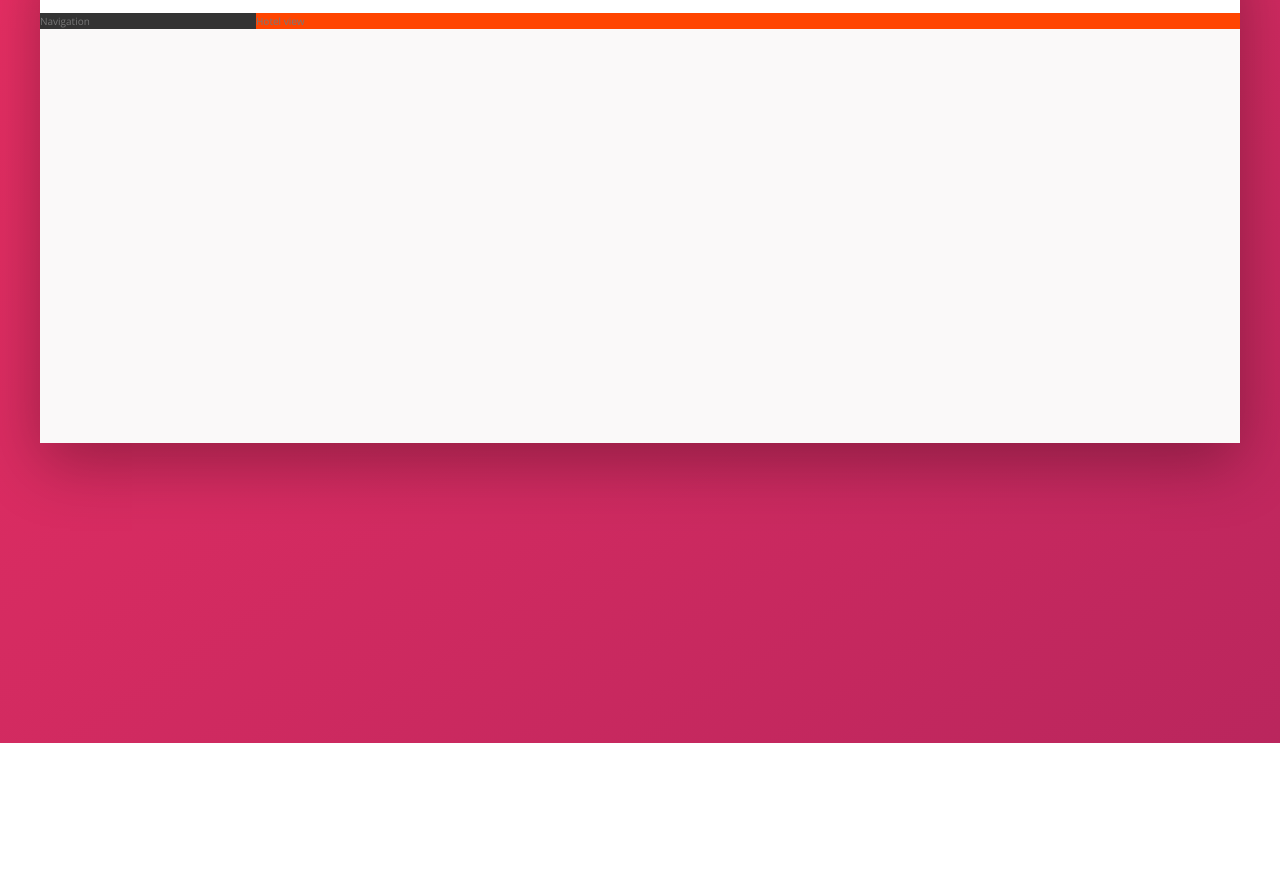
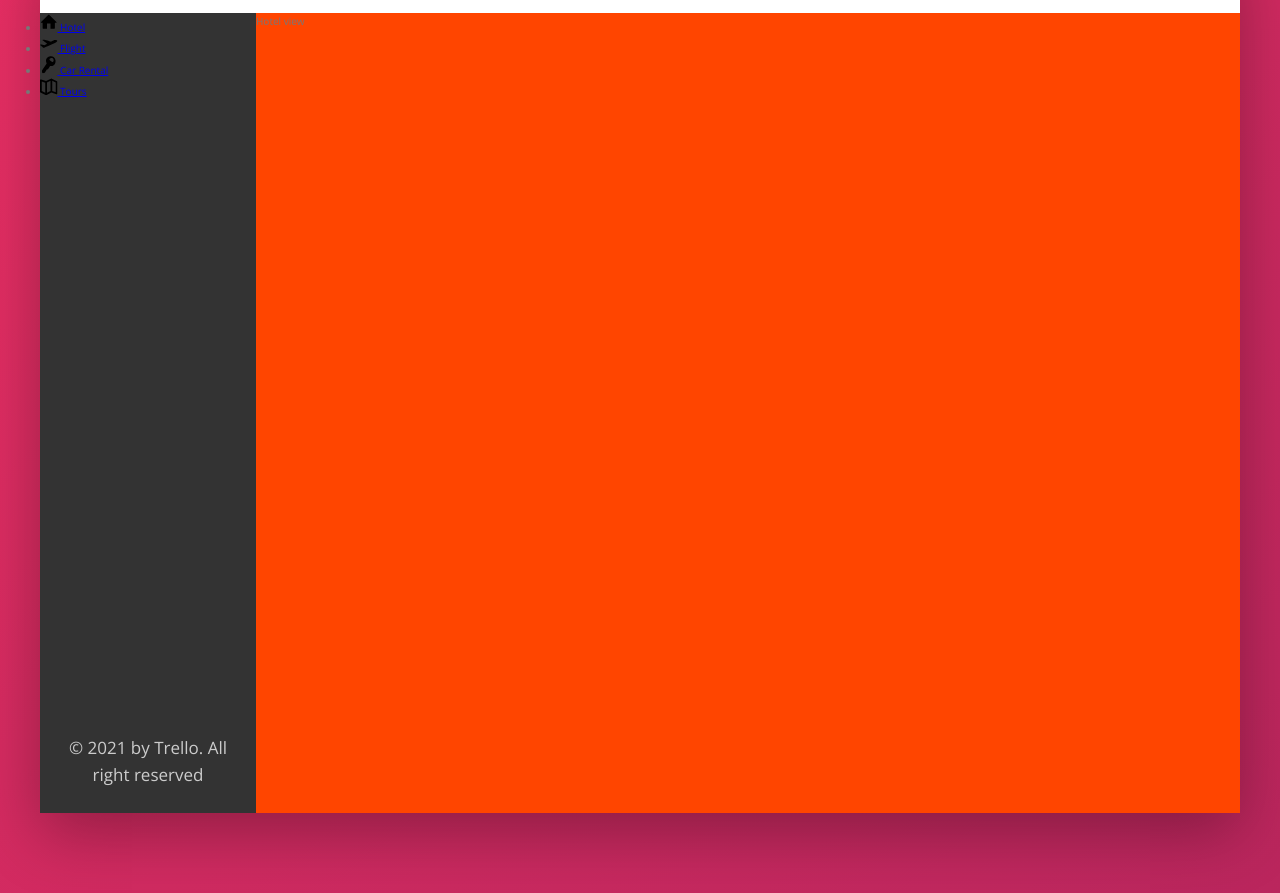
Before and after one commit to VihagaYohan/Trillo, a website: page index.html in a window 1280 px wide. Shown: the part 137-1030 px from the top of the page. Before the commit the page ends 880 px from the top, so only its background shows below. Drawn offline with nearby package versions, Linux system fonts and the light colour scheme.

Commit message:
Added basic styling to side bar

```diff
--- a/index.html
+++ b/index.html
@@ -48,8 +48,49 @@
         </header>
         <div class="content">
             <nav class="sidebar">
-                Navigation
+                <ul class="side-nav">
+                    <li class="side-nav__item">
+                        <a href="#" class="side-nav__link">
+                            <svg class="side-nav__icon">
+                                <use xlink:href="./images/sprite.svg#icon-home"></use>
+                            </svg>
+                            <span>Hotel</span>
+                        </a>
+                    </li>
+
+                    <li class="side-nav__item">
+                        <a href="#" class="side-nav__link">
+                            <svg class="side-nav__icon">
+                                <use xlink:href="./images/sprite.svg#icon-aircraft-take-off"></use>
+                            </svg>
+                            <span>Flight</span>
+                        </a>
+                    </li>
+
+                    <li class="side-nav__item">
+                        <a href="#" class="side-nav__link">
+                            <svg class="side-nav__icon">
+                                <use xlink:href="./images/sprite.svg#icon-key"></use>
+                            </svg>
+                            <span>Car Rental</span>
+                        </a>
+                    </li>
+
+                    <li class="side-nav__item">
+                        <a href="#" class="side-nav__link">
+                            <svg class="side-nav__icon">
+                                <use xlink:href="./images/sprite.svg#icon-map"></use>
+                            </svg>
+                            <span>Tours</span>
+                        </a>
+                    </li>
+                </ul>
+
+                <div class="legal">
+                    &copy; 2021 by Trello. All right reserved
+                </div>
             </nav>
+
             <main class="hotel-view">
                 Hotel view
             </main>
--- /dev/null
+++ b/sass/layout/_sidebar.scss
@@ -0,0 +1,21 @@
+.side-nav{
+    &__item{
+
+    }
+
+    &__link{
+
+    }
+
+    &__icon{
+        width: 1.75rem;
+        height: 1.75rem;
+    }
+}
+
+.legal{
+    font-size: 1.7rem;
+    text-align: center;
+    padding: 2.5rem;
+    color:$Grey-light-4;
+}
--- a/sass/main.scss
+++ b/sass/main.scss
@@ -8,6 +8,7 @@
 @import "./base/utilities";
 
 @import './layout/header';
+@import './layout/sidebar';
 
 @import "./pages/home";
 
--- a/sass/pages/_home.scss
+++ b/sass/pages/_home.scss
@@ -26,10 +26,14 @@
     background-color: $Grey-dark-1;
 
     flex:0 0 18%; // read flex grow, flex shrink, flex basis
+    display: flex;
+    flex-direction: column;
+    justify-content: space-between;
 }
 
 .hotel-view{
     background: #fff;
     background-color: orangered;
     flex:1;
+    height: 80rem;
 }
```
Also changed, not shown: css/main.css.
